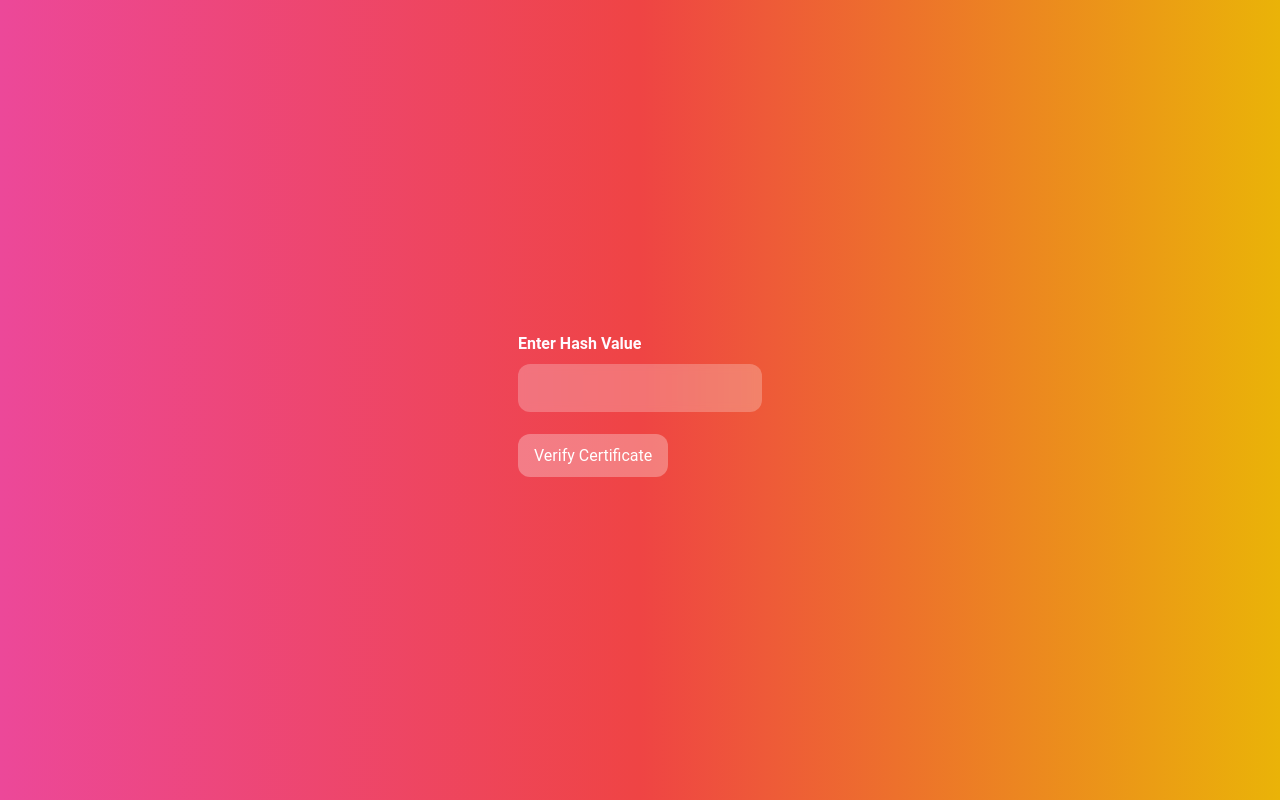
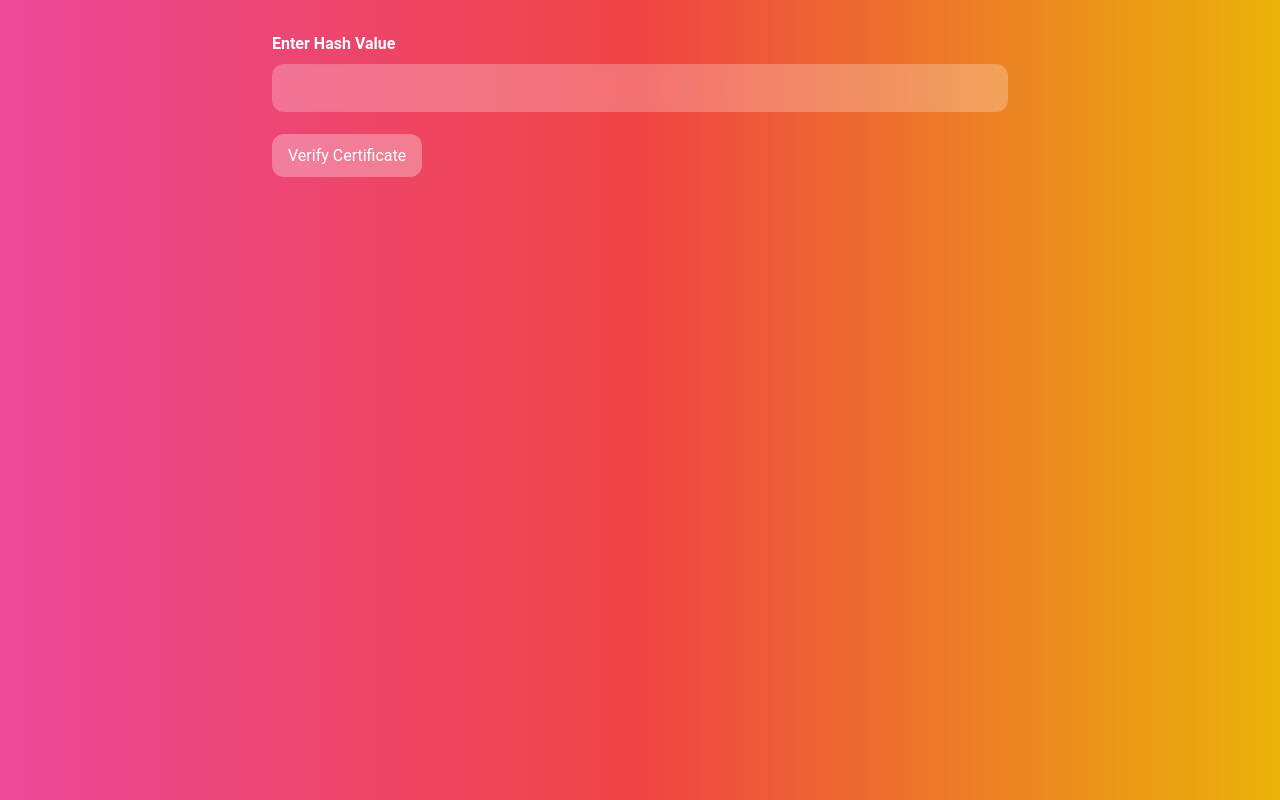
Before and after one commit to DiveshJ8766/Dvan, a Next.js app: page /verify in a window 1280 px wide. Built offline with nearby package versions, Linux system fonts and the light colour scheme.

Commit message:
Update verify.js

```diff
--- a/pages/verify.js
+++ b/pages/verify.js
@@ -3,7 +3,7 @@ import Verify from "../components/Verify";
 
 function verify() {
   return (
-    <div className="flex h-screen justify-center items-center">
+    <div>
       <Verify />
     </div>
   );
```
